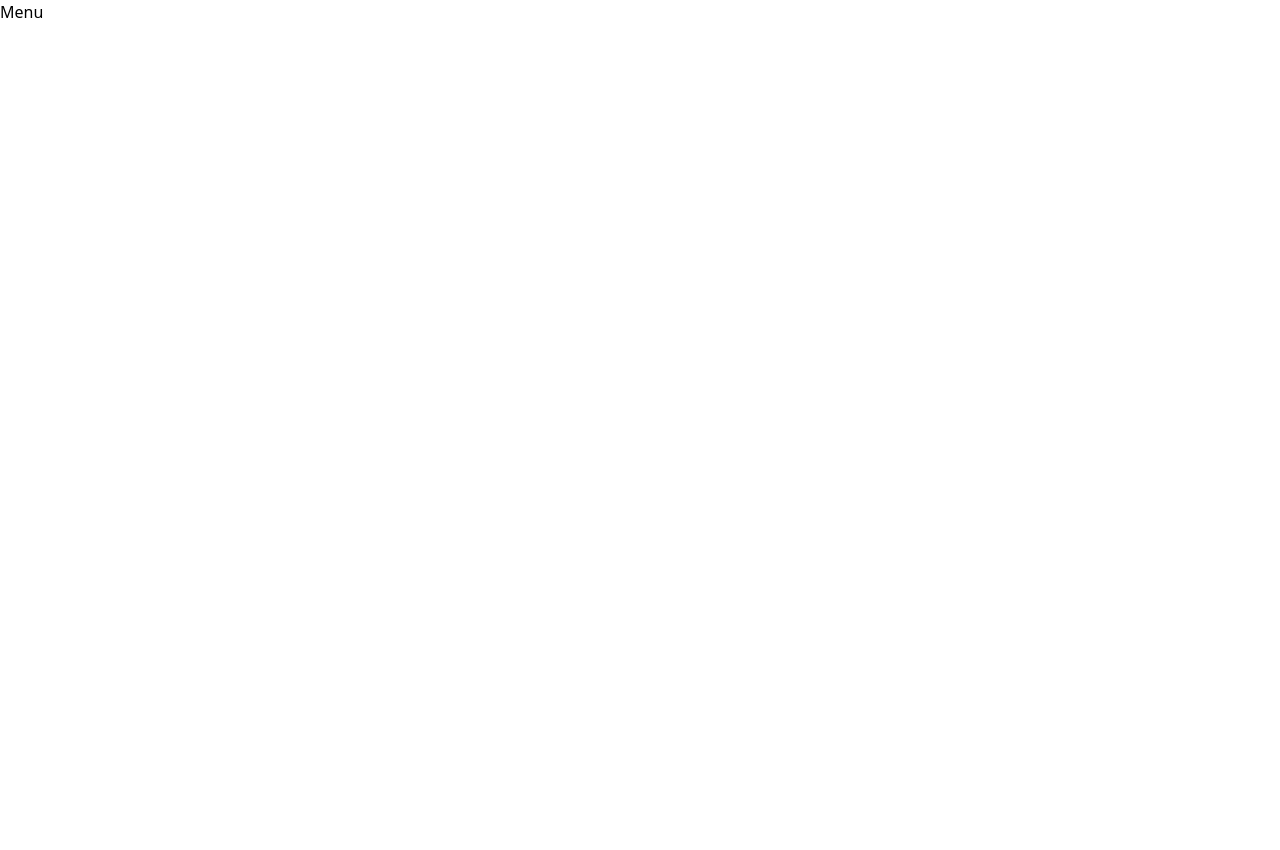
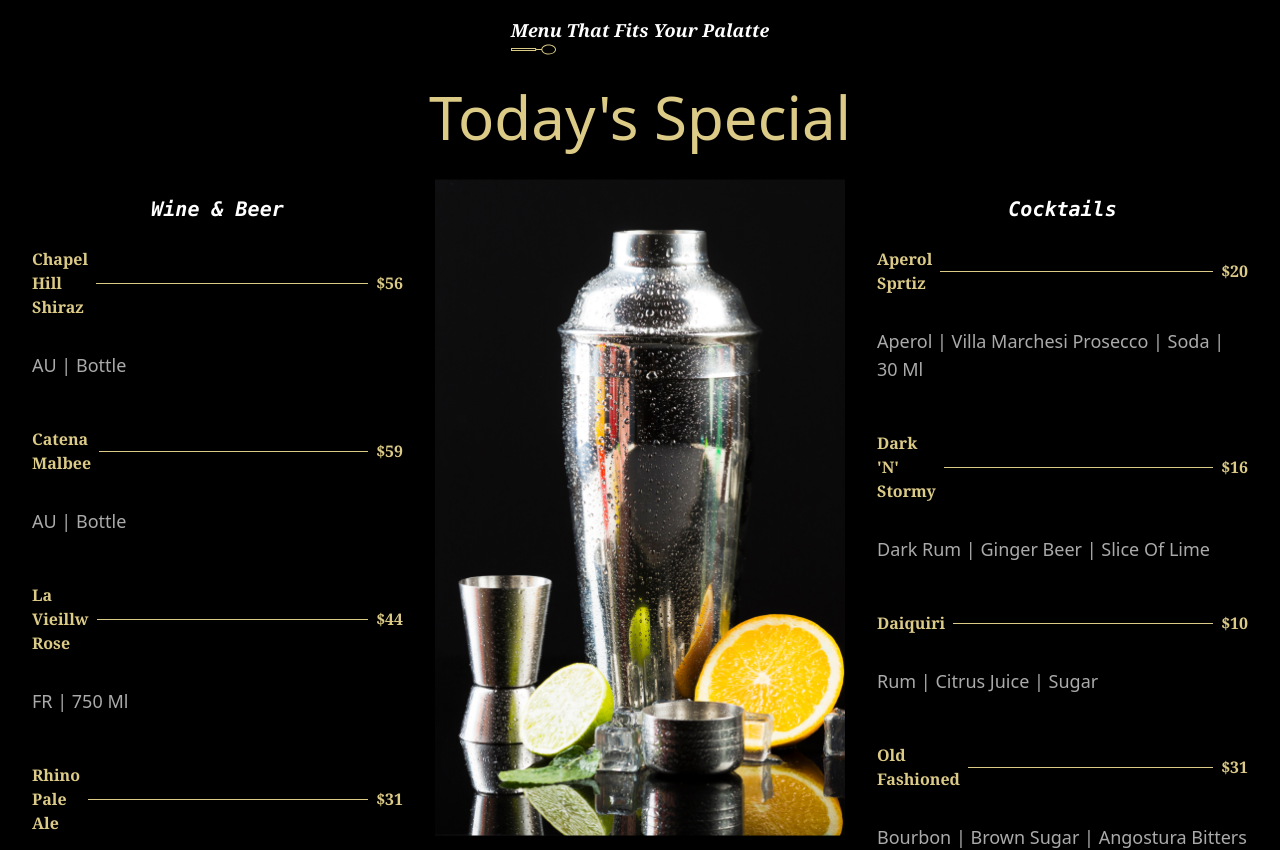
Before and after one commit to kulklex/restaurant-landing-page-ui, a Next.js app: page /Menu in a window 1280 px wide. Shown: the top 850 px of the page. Before the commit the page ends 800 px from the top, so only its background shows below. Built offline with nearby package versions, Linux system fonts and the light colour scheme.

Commit message:
Menu Impl

```diff
--- a/components/MenuItem.tsx
+++ b/components/MenuItem.tsx
@@ -1,9 +1,33 @@
 import React from 'react'
 
-type Props = {}
+type Props = {
+  title: string,
+  price: string,
+  tags: string,
+}
 
-export default function MenuItem({}: Props) {
+export default function MenuItem({title, price, tags}: Props) {
   return (
-    <div>MenuItem</div>
+    <div className='w-full my-2 flex flex-col'>
+      <div className='flex justify-between items-center'>
+        <div className='flex-[1]'>
+          <p className='text-[#DCCA87] capitalize font-serif font-extrabold text-base'>
+            {title}
+          </p>
+        </div>
+        <  div className='w-[90%] h-[1px] bg-[#DCCA87]  mx-2' />
+        <div className='flex justify-end items-end'>
+          <p className='text-[#DCCA87] capitalize font-serif font-extrabold text-base'>
+            {price}
+          </p>
+        </div>
+      </div>
+
+      <div className=''>
+        <p className='font-sans capitalize font-normal text-base lg:text-lg text-[#AAAAAA] cursor-pointer my-4 lg:my-8 hover:text-[#DCCA87]'>
+          {tags}
+        </p>
+      </div>
+    </div>
   )
 }
--- a/components/SubHeading.tsx
+++ b/components/SubHeading.tsx
@@ -9,7 +9,7 @@ type Props = {
 export default function SubHeading({title}: Props) {
   return (
     <div className='mb-4 lg:mb-8'>
-      <p className='text-white font-serif italic font-extrabold capitalize text-lg'>
+      <p className='text-white font-serif italic font-extrabold capitalize text-medium md:text-lg'>
         {title}
       </p>
       <Image src={images.spoon} alt="subheading-img" className='w-[45px]' />
--- a/pages/Menu.tsx
+++ b/pages/Menu.tsx
@@ -1,9 +1,58 @@
 import React from 'react'
+import SubHeading from '../components/SubHeading'
+import data from '../constants/data'
+import images from '../constants/images'
+import MenuItem from '../components/MenuItem'
+import Image from 'next/image'
+
+
 
 type Props = {}
 
 export default function Menu({}: Props) {
   return (
-    <div>Menu</div>
+    <div className='py-4 px-8 flex flex-col bg-black justify-center items-center '>
+      <div className='flex flex-col text-center items-center justify-center mb-2 md:mb-4'>
+        <SubHeading title="Menu that fits your palatte" />
+        <h1 className='text-[#DCCA87] capitalize text-3xl md:text-4xl lg:text-6xl'>
+          Today&apos;s Special
+        </h1>
+      </div>
+
+      <div className='w-full my-4 flex flex-col md:flex-row justify-center items-start'>
+
+        <div className='flex justify-center items-center w-full flex-[1] flex-col mt-2 md:mt-4'>
+          <p className='font-bold text-white font-mono italic text-lg lg:text-xl'>
+            Wine & Beer
+          </p>
+          <div className='flex flex-col w-full my-4 mx-auto'>
+            {data.wines.map((wine, index) => (
+              <MenuItem key={index} title={wine.title} price={wine.price} tags={wine.tags} />
+            ))}
+          </div>
+        </div>
+
+        <div className='w-full md:w-[410px] mx-2 md:mx-8'>
+          <Image src={images.menu} alt="menu-image" className='w-full h-auto' />
+        </div>
+
+        <div className='flex justify-center items-center w-full flex-[1] flex-col mt-4'>
+          <p className='font-bold text-white font-mono italic text-lg lg:text-xl'>
+            Cocktails
+          </p>
+          <div className='flex flex-col w-full my-4 mx-auto'>
+            {data.cocktails.map((cocktail, index) => (
+              <MenuItem key={index} title={cocktail.title} price={cocktail.price} tags={cocktail.tags} />
+            ))}
+          </div>
+        </div>
+      </div>
+
+      <div>
+        <button type="button" className="bg-[#F5EFDB] hover:bg-[#DCCA87] text-black font-extrabold rounded outline-none cursor-pointer py-2 px-6 lg:px-8">
+          View More
+        </button>
+      </div>
+    </div>
   )
 }
--- a/pages/index.tsx
+++ b/pages/index.tsx
@@ -8,6 +8,7 @@ import Intro from './Intro'
 import Gallery from './Gallery'
 import FindUs from './FindUs'
 import Footer from '../components/Footer'
+import Menu from './Menu'
 
 type Props = {}
 
@@ -17,6 +18,7 @@ export default function Home({}: Props) {
       <Navbar />
       <Header />
       <AboutUs />
+      <Menu />
       <Chef />
       <Intro />
       <Laurels  />
```
